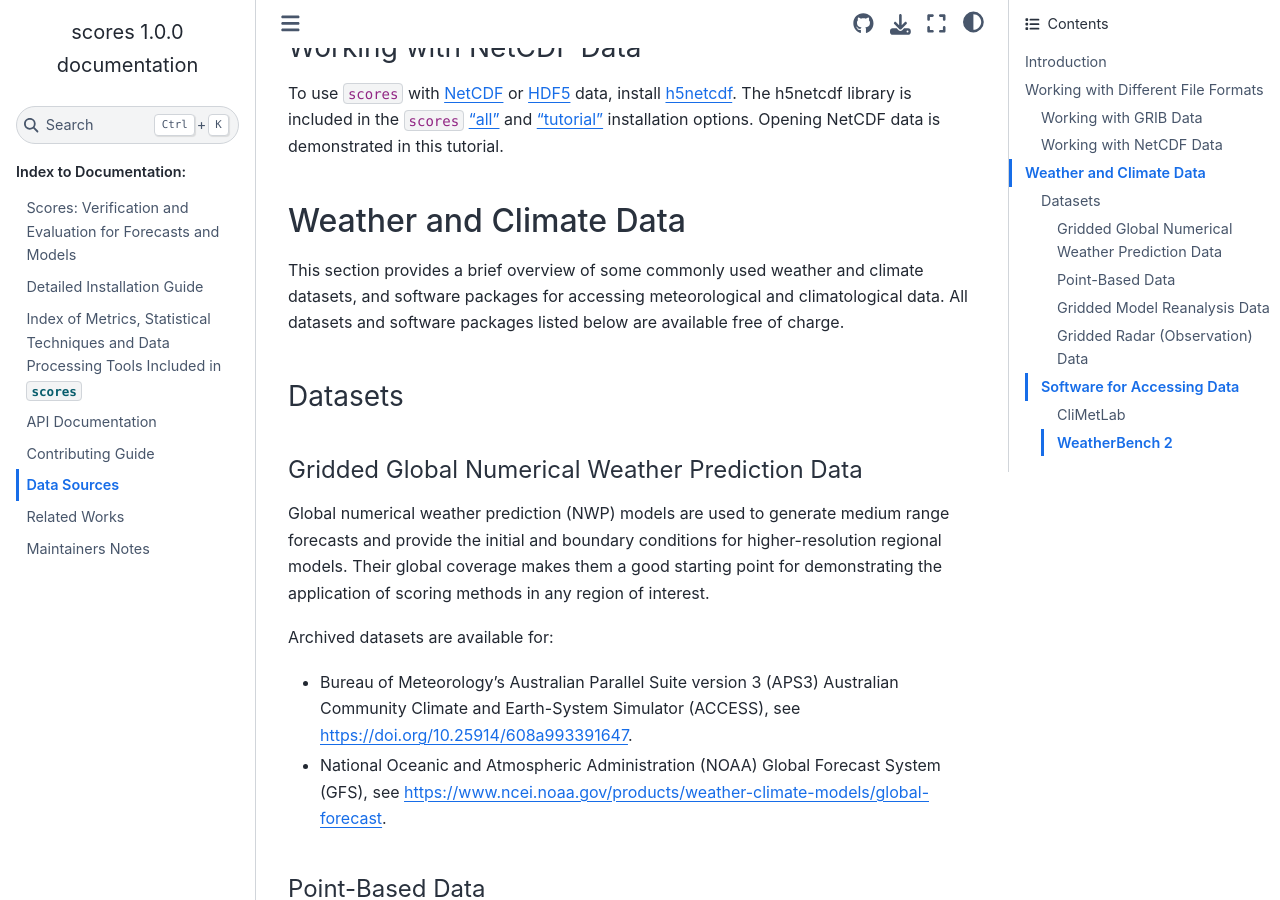
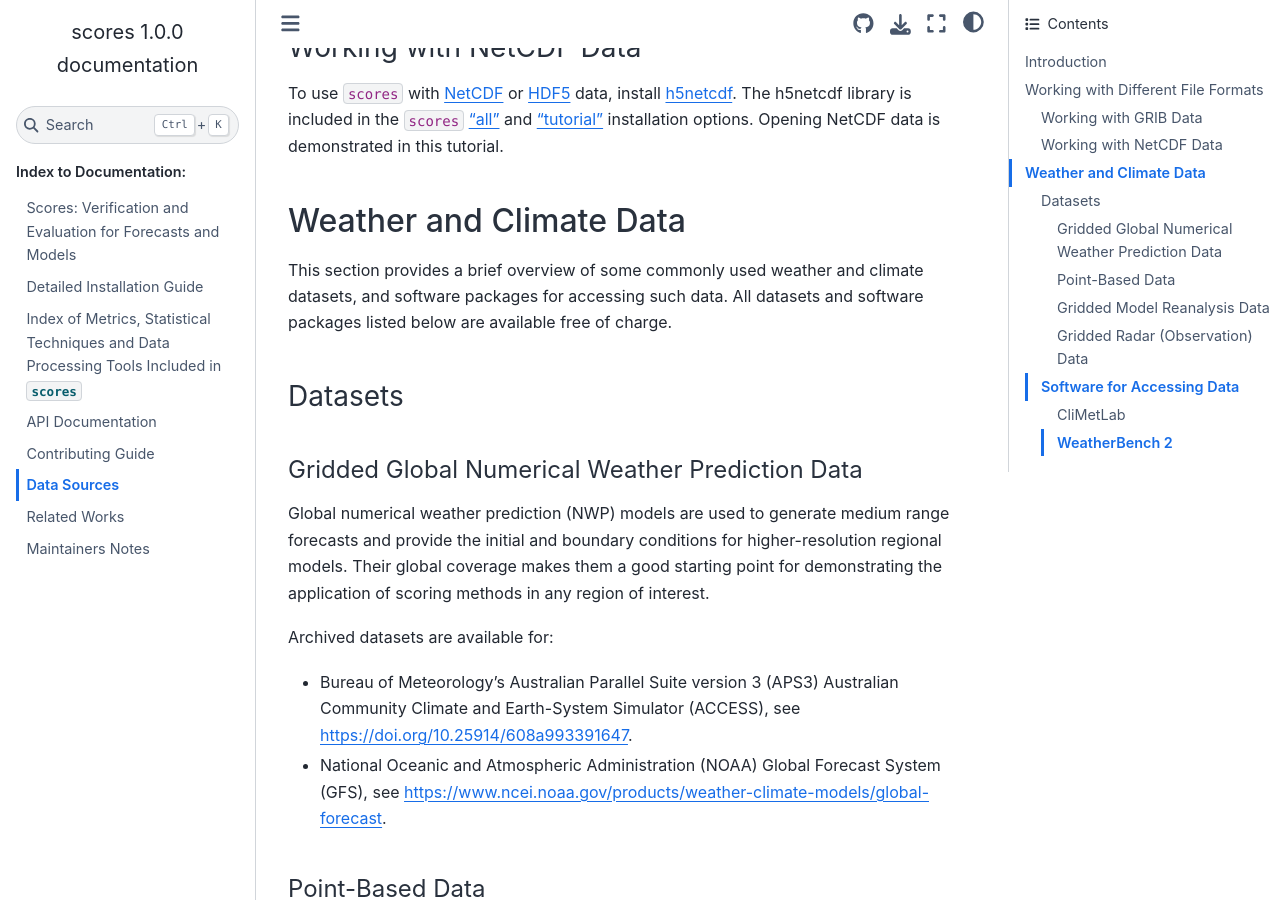
Before and after one commit to nci/scores, a Sphinx documentation site: the page built from docs/data.md, in a window 1280 px wide and 900 px high, scrolled down 740 px. Built offline with Sphinx 7.4.7 and the Sphinx Book theme 1.1.4, drawn with Linux system fonts in a browser that asks for light colours; pages that are not in the unit, such as notebooks, are missing from menus.

Commit message:
Minor edit for clarity

```diff
--- a/docs/data.md
+++ b/docs/data.md
@@ -24,7 +24,7 @@ To use `scores` with [NetCDF](https://doi.org/10.5065/D6H70CW6) or [HDF5](https:
 
 ## Weather and Climate Data
 
-This section provides a brief overview of some commonly used weather and climate datasets, and software packages for accessing meteorological and climatological data. All datasets and software packages listed below are available free of charge.
+This section provides a brief overview of some commonly used weather and climate datasets, and software packages for accessing such data. All datasets and software packages listed below are available free of charge.
 
 ### Datasets
 
```
